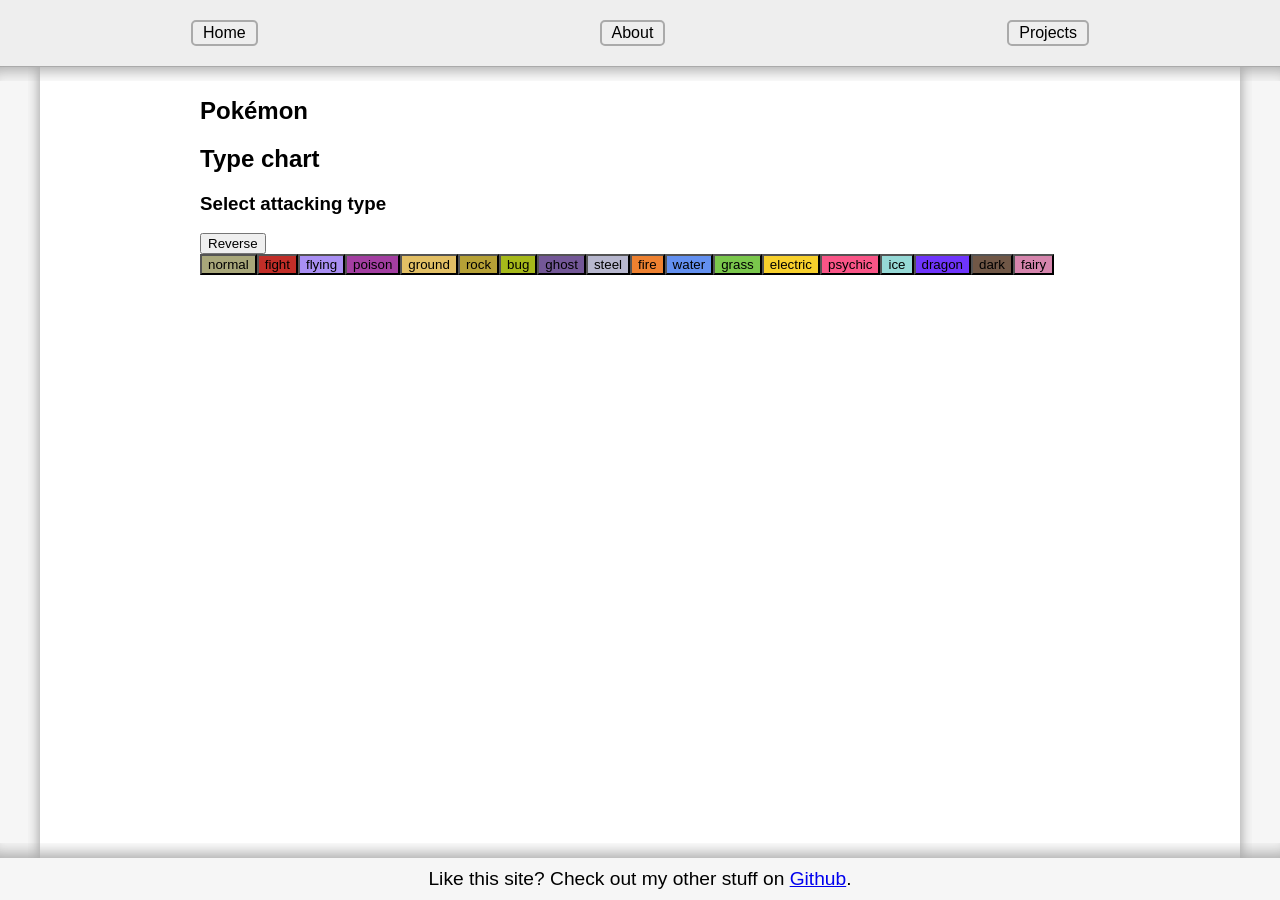
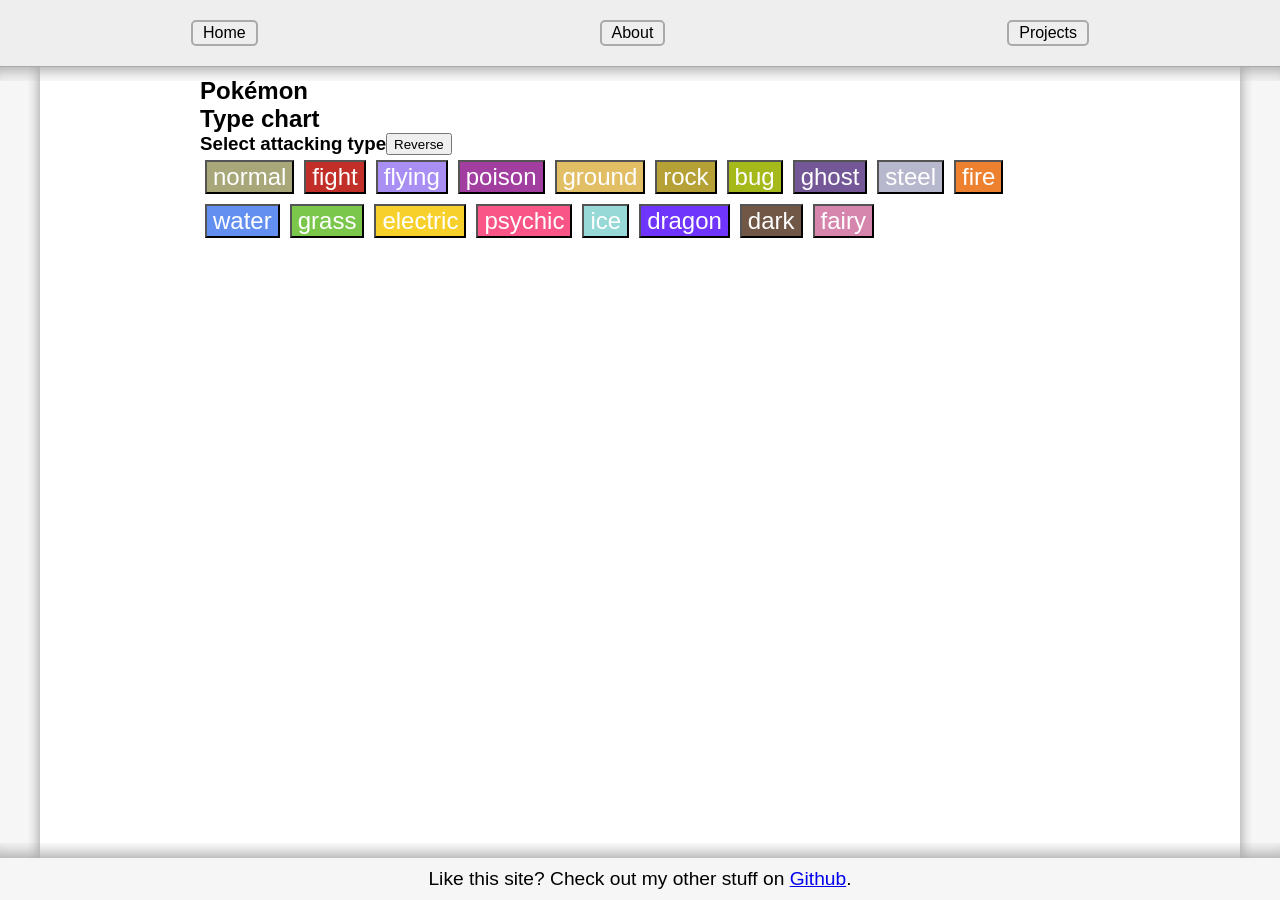
Before and after one commit to dansebcar/dansebcar.github.io, a Jekyll site: the page built from pokemon/index.html, in a window 1280 px wide. Built offline with Jekyll 4.4.1, drawn with Linux system fonts in a browser that asks for light colours; some web fonts are replaced.

Commit message:
Restore all css

```diff
--- a/_layouts/base.html
+++ b/_layouts/base.html
@@ -5,6 +5,7 @@
     <meta name="description" content="{{ page.description | strip }}">
     <meta name="viewport" content="width=device-width, initial-scale=1">
 
+    <link rel="stylesheet" href="/assets/dist/main.css">
     <link rel="stylesheet" href="/css/main.css">
 
     {% comment %}https://favicon.io/favicon-generator/?t=D&ff=Duru+Sans&fs=130&fc=%23FFF&b=rounded&bc=%238000ff{% endcomment %}
```
